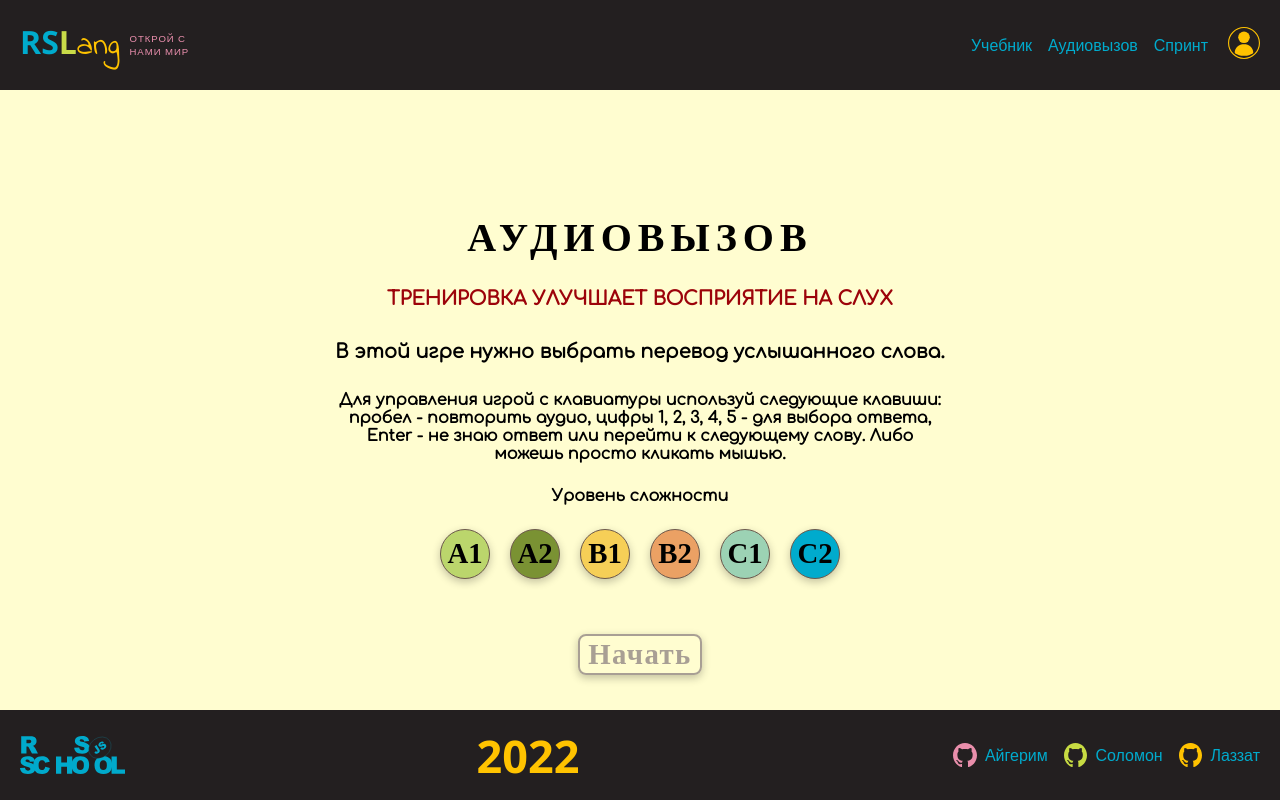
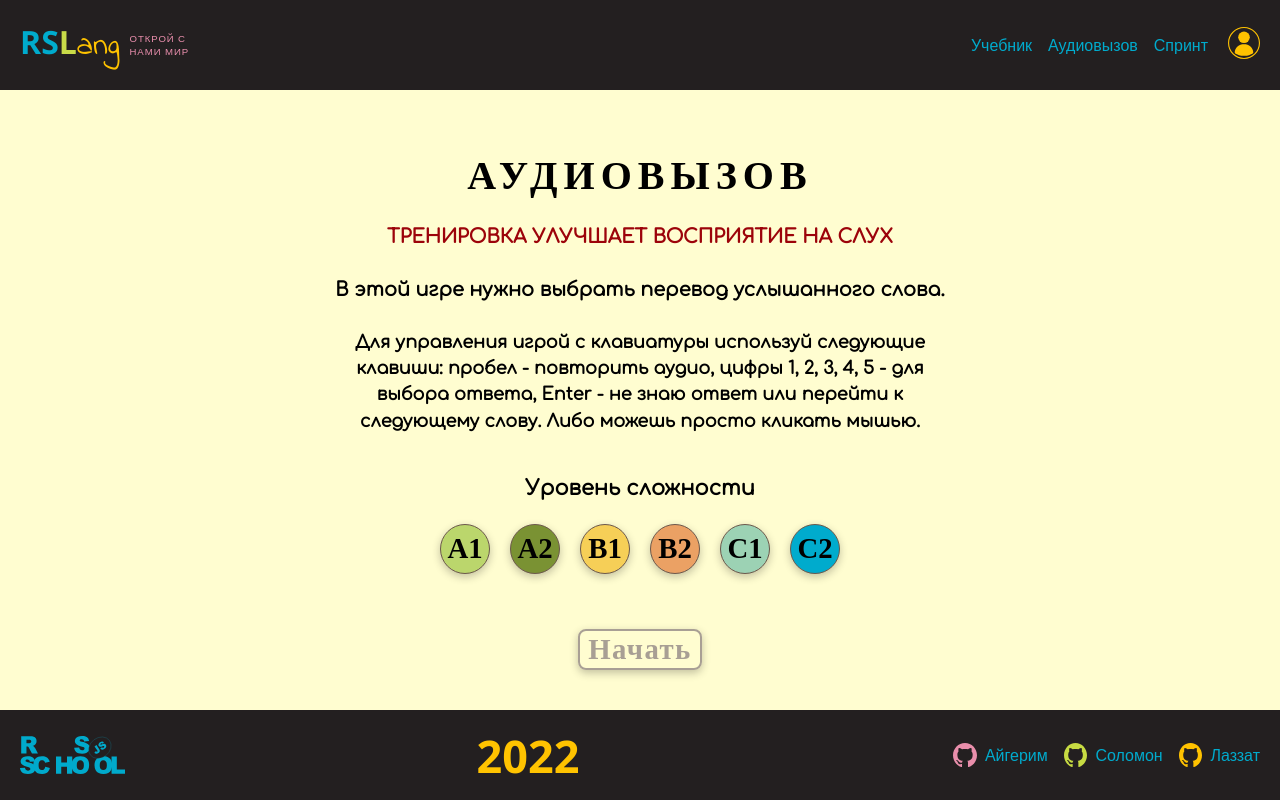
Before and after one commit to AigerimR/rslang, a React app: page /audio-game in a window 1280 px wide. Built offline with nearby package versions, Linux system fonts and the light colour scheme; a web font is replaced by a local one.

Commit message:
fix: fix game style

```diff
--- a/src/components/Pages/GamePage/gamePage.module.scss
+++ b/src/components/Pages/GamePage/gamePage.module.scss
@@ -17,7 +17,8 @@
     display: flex;
     justify-content: center;
     width: 50%;
-    padding: 10% 0;
+    margin-top: 5%;
+    margin-bottom: 5%;
     font-family: 'Comfortaa', cursive;
     font-weight: 600;
   }
@@ -51,12 +52,18 @@
   }
 
   &Rule,
-  &LevelTitle {
+  &LevelName,
+  &Keys {
     color: $color-black;
   }
 
-  &LevelTitle {
-    margin-top: 8%;
+  &Keys {
+    font-size: 1.1rem;
+    line-height: 150%;
+  }
+
+  &LevelName {
+    margin-top: 3%;
     font-size: 1.3rem;
   }
 
```
